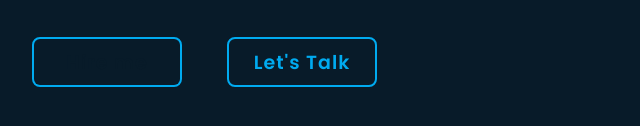
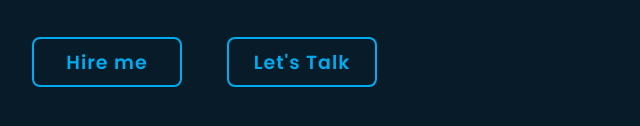
Before and after one commit to mu-costa/mu-costa.github.io, a plain HTML site: page index.html in a window 1280 px wide. In both pictures the pointer is over the link "Hire me". Shown: the part 534-660 px from the top of the page, 96-736 px from the left. Drawn offline with Linux system fonts and the light colour scheme.

Commit message:
feat: adding some styles again

```diff
--- a/css/style.css
+++ b/css/style.css
@@ -98,6 +98,11 @@ body {
     letter-spacing: 1px;
     z-index: 1;
     overflow: hidden;
+    transition: .5s;
+}
+
+.btn-box a:hover {
+    color: #00abf0;
 }
 
 .btn-box a:nth-child(2) {
@@ -106,7 +111,7 @@ body {
 }
 
 .btn-box a:nth-child(2):hover {
-    color: #00abf0;
+    color: #081b29;
 }
 
 .btn-box a:nth-child(2)::before {
```
